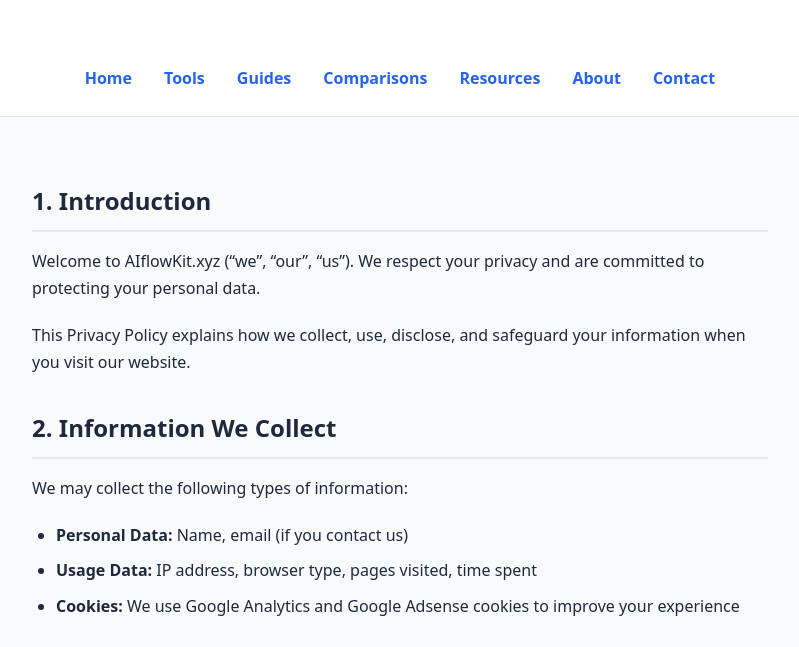
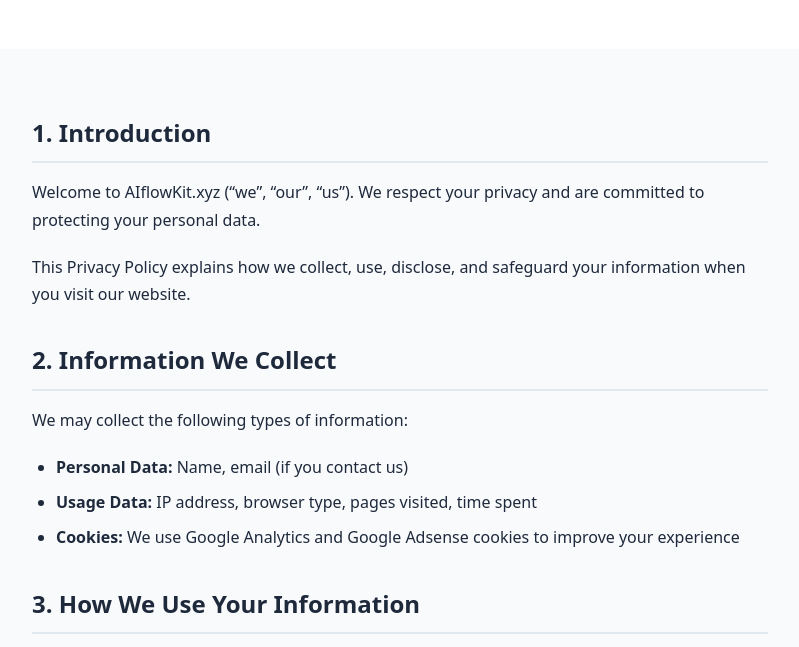
Before and after one commit to wardjana15-create/Aiflowkitxyz, a plain HTML site: page privacy-policy.html in a window 1280 px wide. Shown: the part 141-788 px from the top of the page, without its empty margins (240-1039 px from the left). Drawn offline with Linux system fonts and the light colour scheme.

Commit message:
Update privacy-policy.html

```diff
--- a/privacy-policy.html
+++ b/privacy-policy.html
@@ -47,18 +47,6 @@
     <h1>Privacy Policy for AIflowKit.xyz</h1>
     <p><em>Last Updated: August 2025</em></p>
   </header>
-
-  <nav>
-    <ul>
-      <li><a href="/">Home</a></li>
-      <li><a href="/tools/">Tools</a></li>
-      <li><a href="/guides/">Guides</a></li>
-      <li><a href="/comparisons/">Comparisons</a></li>
-      <li><a href="/resources/">Resources</a></li>
-      <li><a href="/about.html">About</a></li>
-      <li><a href="/contact.html">Contact</a></li>
-    </ul>
-  </nav>
 
   <article>
     <section>
```
